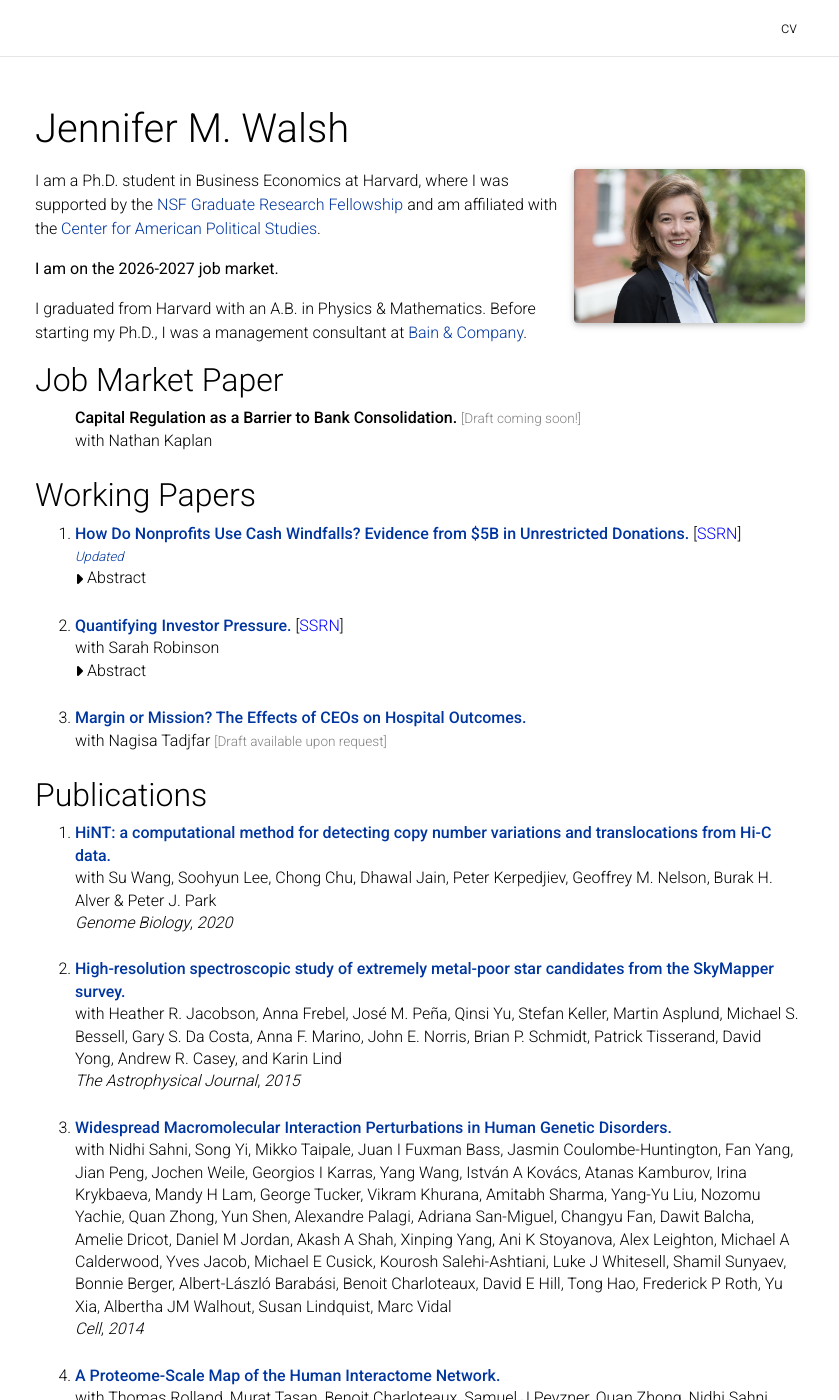
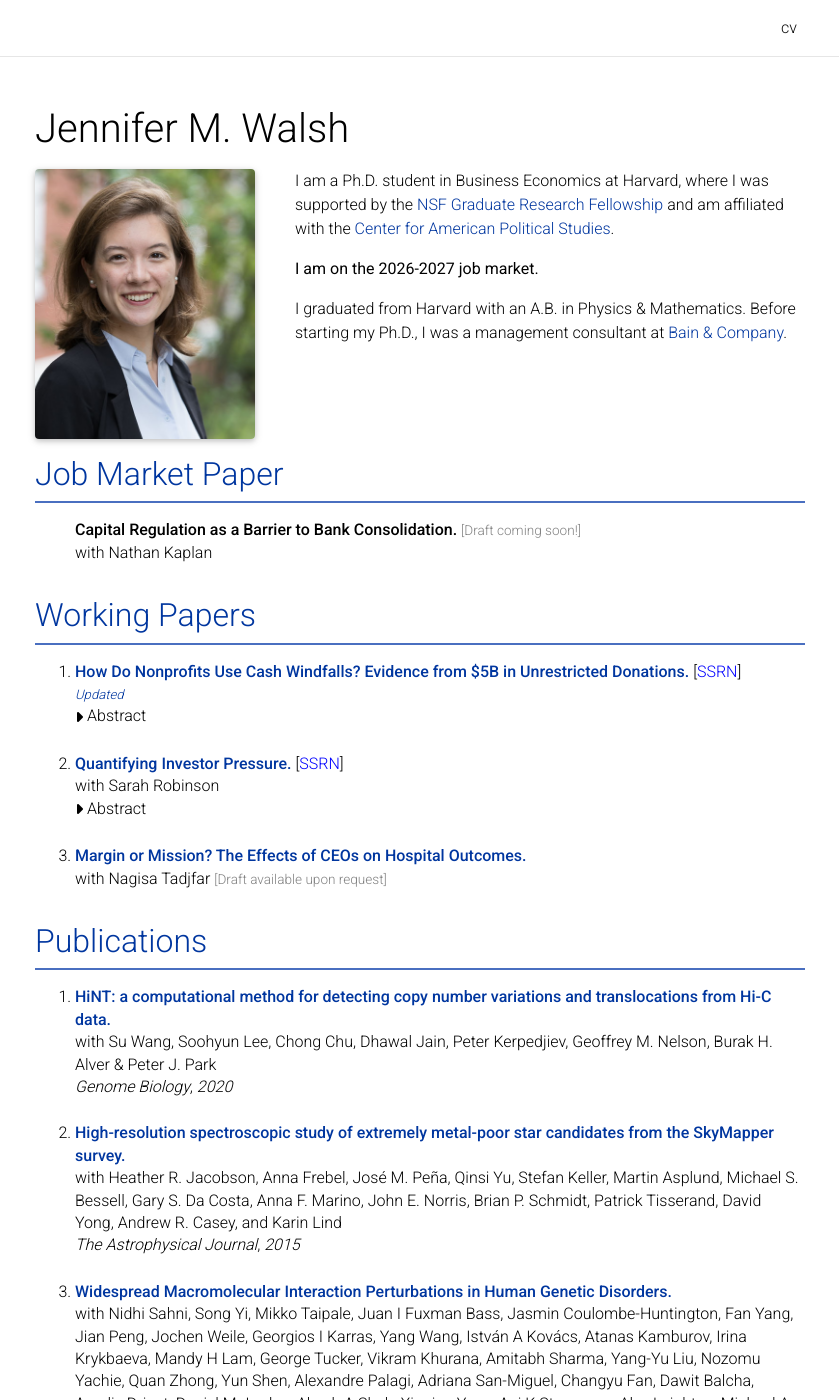
Before and after one commit to walshjm3/walshjm3.github.io, a Jekyll site: the page built from index.md, in a window 1280 px wide and 1400 px high. Shown: the whole window, without its empty margins (220-1059 px from the left). Built offline with Jekyll 4.4.1, drawn with Linux system fonts in a browser that asks for light colours; full-size pictures stand in for the smaller copies a plugin makes; comment, search, counter and statistics services are not loaded; a style sheet for code colours, icons or effects is not loaded.

Commit message:
Update default.html

```diff
--- a/_layouts/default.html
+++ b/_layouts/default.html
@@ -63,6 +63,46 @@
 
     <!-- Main site CSS -->
     <link rel="stylesheet" href="/assets/css/main.css?d41d8cd98f00b204e9800998ecf8427e">
+
+    <!-- Layout tweaks: section rules and photo beside the intro (stacks on mobile) -->
+    <style>
+      :root {
+        --accent-light: #4a6fc0; /* lighter shade of the theme navy, for rules */
+      }
+
+      /* Section headers with a horizontal rule underneath */
+      .post article h2 {
+        clear: both;
+        color: var(--global-theme-color);
+        border-bottom: 2px solid var(--accent-light);
+        padding-bottom: 8px;
+        margin-top: 2rem;
+        margin-bottom: 1rem;
+      }
+
+      /* Photo: portrait crop to the left of the intro text */
+      .profile.float-left {
+        width: 220px;
+        margin: 0 2.5rem 1rem 0;
+      }
+
+      .profile figure { margin: 0; }
+
+      .profile img {
+        width: 220px;
+        height: 270px;
+        object-fit: cover;
+        object-position: 43% top;
+      }
+
+      /* On small screens the photo moves above the text, centered */
+      @media (max-width: 768px) {
+        .profile.float-left {
+          float: none !important;
+          margin: 0 auto 1.5rem;
+        }
+      }
+    </style>
 
     <link rel="canonical" href="https://www.jennifer-walsh.com/">
 
@@ -133,7 +173,7 @@
         </header>
 
         <article>
-          <div class="profile float-right">
+          <div class="profile float-left">
             <figure>
               <picture>
                 <source
```
